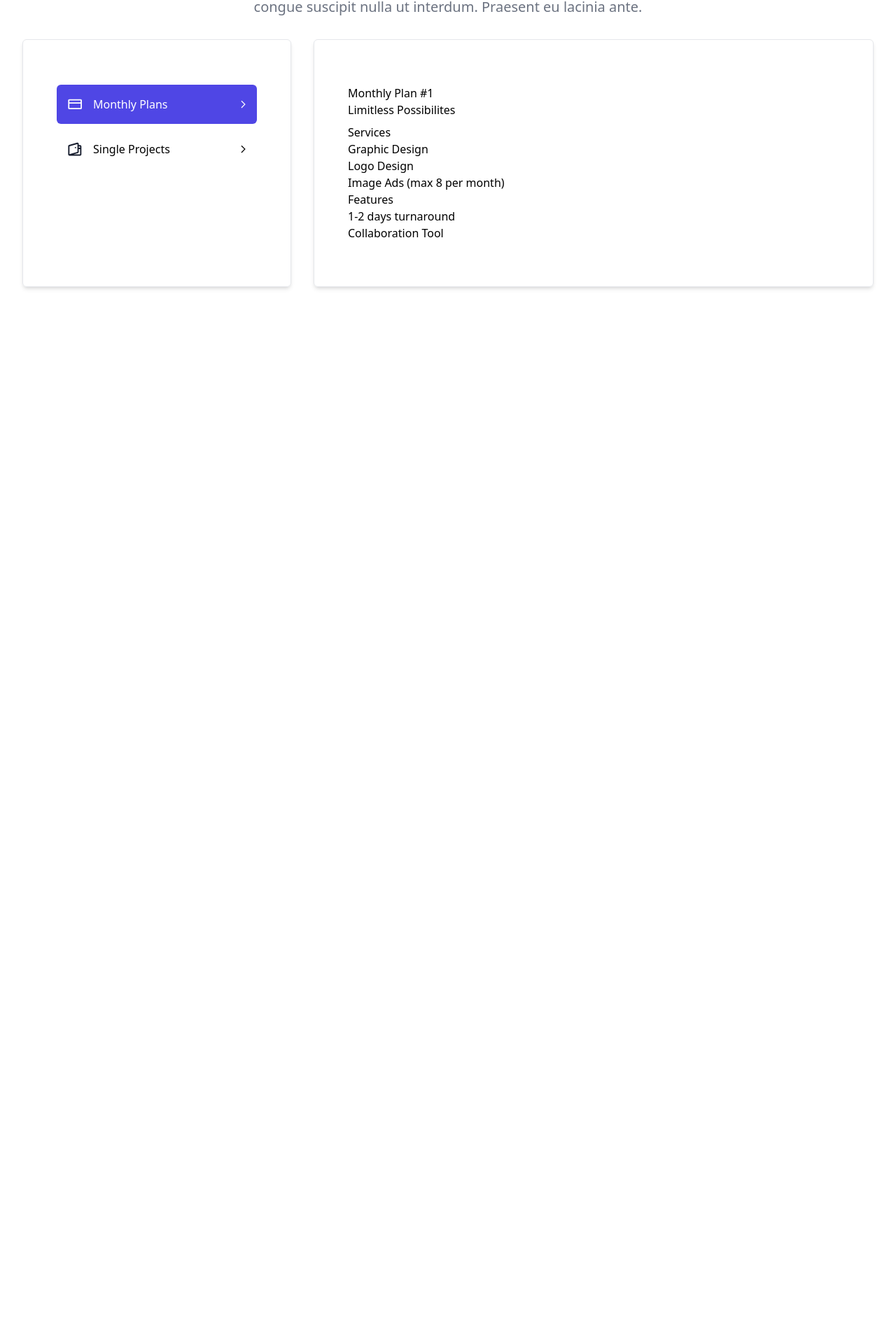
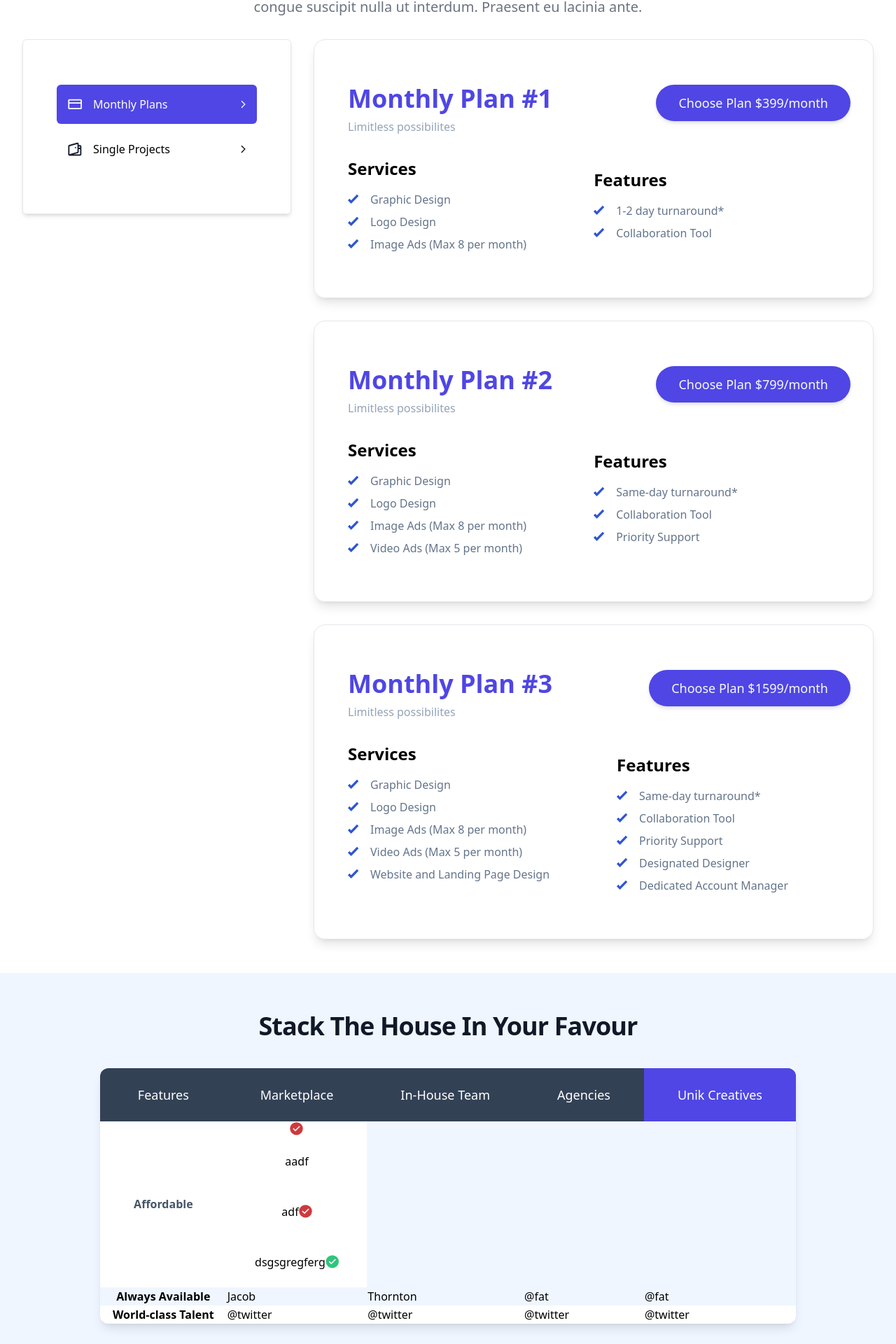
Before and after one commit to TsarPrince/UNIX-Creatives, a Next.js app: page / in a window 1280 px wide. Shown: the part 3231-5151 px from the top of the page at 70% size. Before the commit the page ends 3689 px from the top, so only its background shows below. Built offline with nearby package versions, Linux system fonts and the light colour scheme.

Commit message:
Added pricing and features

```diff
--- /dev/null
+++ b/components/Features.js
@@ -0,0 +1,66 @@
+import React from 'react'
+
+export const Features = () => {
+  return (
+    <div className="py-12 bg-blue-50">
+      <div className="max-w-7xl mx-auto px-4 sm:px-6 lg:px-8">
+        <div className="lg:text-center">
+          <p className="mt-2 text-3xl leading-8 font-bold tracking-tight text-gray-900 sm:text-4xl">Stack The House In Your Favour</p>
+        </div>
+
+        <div className="mt-10">
+          <table className="rounded-xl shadow-lg overflow-hidden mx-auto">
+            <thead>
+              <tr className="bg-slate-700 text-white">
+                <th scope="col" className='px-12 py-6 text-lg font-normal'>Features</th>
+                <th scope="col" className='px-12 py-6 text-lg font-normal'>Marketplace</th>
+                <th scope="col" className='px-12 py-6 text-lg font-normal'>In-House Team</th>
+                <th scope="col" className='px-12 py-6 text-lg font-normal'>Agencies</th>
+                <th scope="col" className='px-12 py-6 text-lg font-normal bg-indigo-600'>Unik Creatives</th>
+              </tr>
+            </thead>
+            <tbody>
+              <tr className="odd:bg-white even:bg-blue-50">
+                <th scope="row" className='text-slate-600 px-12  font-semibold'>Affordable</th>
+                <td className='px-12 flex justify-center items-center'>
+                  <svg width="19" height="19" viewBox="0 0 19 19" fill="none" xmlns="http://www.w3.org/2000/svg">
+                    <circle cx="9.48703" cy="9.34531" r="9.20761" fill="#CD3A3D" />
+                    <path fillRule="evenodd" clipRule="evenodd" d="M14.6237 6.58033L13.5287 5.48535L7.99963 11.0145L5.44544 8.46026L4.35046 9.55524L7.99963 13.2044L14.6237 6.58033Z" fill="white" />
+                  </svg>
+                </td>
+                <td className='p-6 flex justify-center items-center'>{'aadf'}</td>
+                <td className='p-6 flex justify-center items-center'>adf
+                  <svg width="19" height="19" viewBox="0 0 19 19" fill="none" xmlns="http://www.w3.org/2000/svg">
+                    <circle cx="9.48703" cy="9.34531" r="9.20761" fill="#CD3A3D" />
+                    <path fillRule="evenodd" clipRule="evenodd" d="M14.6237 6.58033L13.5287 5.48535L7.99963 11.0145L5.44544 8.46026L4.35046 9.55524L7.99963 13.2044L14.6237 6.58033Z" fill="white" />
+                  </svg>
+                </td>
+                <td className='p-6 flex justify-center items-center'>dsgsgregferg
+                  <svg width="19" height="19" viewBox="0 0 19 19" fill="none" xmlns="http://www.w3.org/2000/svg">
+                    <circle cx="9.7839" cy="9.34531" r="9.20761" fill="#2EC57C" />
+                    <path fillRule="evenodd" clipRule="evenodd" d="M14.9206 6.58033L13.8256 5.48535L8.29651 11.0145L5.74231 8.46026L4.64734 9.55524L8.29651 13.2044L14.9206 6.58033Z" fill="white" />
+                  </svg>
+                </td>
+              </tr>
+              <tr className="odd:bg-white even:bg-blue-50">
+                <th scope="row">Always Available</th>
+                <td>Jacob</td>
+                <td>Thornton</td>
+                <td>@fat</td>
+                <td>@fat</td>
+              </tr>
+              <tr className="odd:bg-white even:bg-blue-50">
+                <th scope="row">World-class Talent</th>
+                <td>@twitter</td>
+                <td>@twitter</td>
+                <td>@twitter</td>
+                <td>@twitter</td>
+              </tr>
+            </tbody>
+          </table>
+        </div>
+      </div>
+    </div>
+
+  )
+}
--- a/components/Pricing.js
+++ b/components/Pricing.js
@@ -1,7 +1,61 @@
 import React from 'react'
 import Image from 'next/image'
+import Link from 'next/link'
 
 export const Pricing = () => {
+
+  const monthlyPlans = [
+    {
+      title: 'Monthly Plan #1',
+      description: 'Limitless possibilites',
+      services: [
+        'Graphic Design',
+        'Logo Design',
+        'Image Ads (Max 8 per month)'
+      ],
+      features: [
+        '1-2 day turnaround*',
+        'Collaboration Tool'
+      ],
+      price: 399
+    },
+    {
+      title: 'Monthly Plan #2',
+      description: 'Limitless possibilites',
+      services: [
+        'Graphic Design',
+        'Logo Design',
+        'Image Ads (Max 8 per month)',
+        'Video Ads (Max 5 per month)'
+      ],
+      features: [
+        'Same-day turnaround*',
+        'Collaboration Tool',
+        'Priority Support'
+      ],
+      price: 799
+    },
+    {
+      title: 'Monthly Plan #3',
+      description: 'Limitless possibilites',
+      services: [
+        'Graphic Design',
+        'Logo Design',
+        'Image Ads (Max 8 per month)',
+        'Video Ads (Max 5 per month)',
+        'Website and Landing Page Design'
+      ],
+      features: [
+        'Same-day turnaround*',
+        'Collaboration Tool',
+        'Priority Support',
+        'Designated Designer',
+        'Dedicated Account Manager'
+      ],
+      price: 1599
+    },
+  ];
+
   return (
     <div className="py-12 bg-white">
       <div className="max-w-7xl mx-auto px-4 space-y-8 sm:px-6 lg:px-8">
@@ -9,7 +63,7 @@
 
           <div className='flex space-x-4'>
             <p className="text-3xl leading-8 font-bold tracking-tight text-gray-900 sm:text-4xl">Service Pricing</p>
-            {/* Pricing */}
+            {/* Pricing SVG */}
             <svg width="40" height="43" viewBox="0 0 40 43" fill="none" xmlns="http://www.w3.org/2000/svg">
               <path d="M23.9009 37.9708L23.8992 37.9725C23.8817 37.99 23.866 38.0047 23.852 38.017C23.8355 37.9983 23.8157 37.9767 23.7931 37.9541L2.85785 17.0189V8.68929L4.04021 7.50693C4.59915 8.01361 5.16343 8.50289 5.70303 8.93471C5.65215 9.20572 5.62505 9.48561 5.62505 9.77186C5.62505 12.2838 7.66471 14.3235 10.1767 14.3235C12.6886 14.3235 14.7283 12.2838 14.7283 9.77186C14.7283 7.25718 12.6945 5.21593 10.1767 5.21593C9.72588 5.21593 9.29163 5.28242 8.88164 5.40502C8.51902 4.90151 8.11575 4.3797 7.6935 3.85797L9.55601 1.99546L17.6132 1.7601L38.6048 22.7517C38.6436 22.7905 38.6512 22.8151 38.6555 22.8352C38.6622 22.8666 38.6652 22.9234 38.6474 23.0109C38.6192 23.1493 38.5571 23.2798 38.5155 23.3562L23.9009 37.9708ZM23.7699 38.0759C23.7698 38.0759 23.7703 38.0757 23.7713 38.0753L23.7699 38.0759ZM17.3912 1.53808L17.3917 1.53854C17.3915 1.53839 17.3914 1.53823 17.3912 1.53808L17.8942 1.03512L17.3912 1.53808ZM38.5911 23.2806L38.5902 23.2815L38.5911 23.2806Z" stroke="#2F55D4" strokeWidth="2" />
               <path d="M1.77018 1.0221C3.38801 2.72811 4.82571 4.37621 5.93172 5.76268C4.38098 4.36583 2.65287 2.63451 1.33491 1.23467C1.32671 1.15267 1.32721 1.09157 1.33101 1.04888C1.40479 1.02871 1.50769 1.01685 1.62426 1.01685C1.67417 1.01685 1.72325 1.01884 1.77018 1.0221ZM1.27546 1.06856C1.27437 1.06924 1.27378 1.06955 1.27376 1.06954C1.27373 1.06952 1.27428 1.06918 1.27546 1.06856Z" stroke="#2F55D4" strokeWidth="2" />
@@ -20,9 +74,10 @@
         </div>
 
         <div className="space-y-10 md:space-y-0 md:grid md:grid-cols-3 md:gap-x-8 sm:gap-y-10">
+          <div className='md:col-span-1'>
 
-          <div className='border rounded-md shadow-md px-12 py-16 space-y-2 md:col-span-1'>
-            <div className='bg-indigo-600 flex justify-between items-center rounded-md px-4 py-4'>
+            <div className='border rounded-md shadow-md px-12 py-16 space-y-2'>
+              <div className='bg-indigo-600 flex justify-between items-center rounded-md px-4 py-4 cursor-pointer hover:bg-indigo-700'>
                 <div className='flex space-x-4'>
                   <svg width="20" height="24" viewBox="0 0 20 15" fill="none" xmlns="http://www.w3.org/2000/svg">
                     <path fillRule="evenodd" clipRule="evenodd" d="M1.97235 0.293579H18.3496C19.2452 0.293579 19.9712 1.09215 19.9712 2.07725V12.7792C19.9712 13.7643 19.2452 14.5629 18.3496 14.5629H1.97235C1.07681 14.5629 0.35083 13.7643 0.35083 12.7792V2.07725C0.35083 1.09215 1.07681 0.293579 1.97235 0.293579ZM2.13448 6.53647V12.7793H18.1875V6.53647H2.13448ZM2.13448 4.75281H18.1875V2.07734H2.13448V4.75281Z" fill="white" />
@@ -35,7 +90,8 @@
                   </svg>
                 </div>
               </div>
-            <div className='bg-white flex justify-between items-center rounded-md px-4 py-4 hover:bg-slate-100'>
+
+              <div className='bg-white flex justify-between items-center rounded-md px-4 py-4 cursor-pointer hover:bg-slate-100'>
                 <div className='flex space-x-4'>
                   <svg width="20" height="24" viewBox="0 0 18 18" fill="none" xmlns="http://www.w3.org/2000/svg">
                     <path fillRule="evenodd" clipRule="evenodd" d="M11.7994 0.771625C12.7034 0.513342 13.6456 1.03679 13.9039 1.94078C13.9473 2.09287 13.9694 2.25027 13.9694 2.40845L13.9694 3.83354H15.6717C16.6119 3.83354 17.374 4.59569 17.374 5.53586V15.7498C17.374 16.6899 16.6119 17.4521 15.6717 17.4521H2.05315C1.11298 17.4521 0.35083 16.6899 0.35083 15.7498H0.373562C0.35845 15.6582 0.35083 15.5655 0.35083 15.4725V5.32671C0.35083 4.56666 0.854678 3.89869 1.58549 3.68989L11.7994 0.771625ZM7.27926 15.7498H15.6717V5.53586H13.9694L13.9694 7.23818H15.6717V8.9405H13.9694V12.5543C13.9694 13.3143 13.4655 13.9823 12.7347 14.1911L7.27926 15.7498ZM2.05315 5.32669V15.4725L12.2671 12.5542V2.40842L2.05315 5.32669ZM10.5649 7.238C10.5649 7.70808 10.1838 8.08916 9.71371 8.08916C9.24363 8.08916 8.86255 7.70808 8.86255 7.238C8.86255 6.76792 9.24363 6.38684 9.71371 6.38684C10.1838 6.38684 10.5649 6.76792 10.5649 7.238Z" fill="#161C2D" />
@@ -49,30 +105,63 @@
                 </div>
               </div>
             </div>
+          </div>
 
-          <div className='border rounded-md shadow-md px-12 py-16 space-y-2 md:col-span-2'>
-            <div>
-              <p>Monthly Plan #1</p>
-              <p>Limitless Possibilites</p>
+
+          <div className='md:col-span-2 space-y-8'>
+            {
+              monthlyPlans.map(plan => (
+                <div className='relative border rounded-2xl shadow-lg px-12 py-16 space-y-8' key={plan.title}>
+                  <div className='space-y-2 text-center md:text-left'>
+                    <p className='text-indigo-600 text-4xl font-bold'>{plan.title}</p>
+                    <p className='text-slate-400'>{plan.description}</p>
                   </div>
-            <div>
-              <div>
-                <p>Services</p>
-                <ul>
-                  <li>Graphic Design</li>
-                  <li>Logo Design</li>
-                  <li>Image Ads (max 8 per month)</li>
+                  <div className='space-y-4 md:flex md:space-x-24'>
+                    <div className='space-y-4'>
+                      <p className='text-2xl font-semibold'>Services</p>
+                      <ul className='text-slate-500 font-medium space-y-2'>
+                        {
+                          plan.services.map(service => (
+                            <li key={service}>
+                              <span className='inline-block mr-4'>
+                                <svg width="16" height="14" viewBox="0 0 16 14" fill="none" xmlns="http://www.w3.org/2000/svg">
+                                  <path d="M15.0213 2.84733L13.1666 0.940955C13.1043 0.876927 13.0197 0.840942 12.9315 0.840942C12.8433 0.840942 12.7586 0.876927 12.6963 0.940955L4.86332 8.97498C4.801 9.03901 4.7164 9.07499 4.62817 9.07499C4.53993 9.07499 4.45533 9.03901 4.39302 8.97498L2.53839 7.0686C2.47607 7.00457 2.39147 6.96859 2.30324 6.96859C2.215 6.96859 2.1304 7.00457 2.06809 7.0686L0.213455 8.97498C0.0837963 9.10792 0.0837963 9.32341 0.213455 9.45634L4.39302 13.7409C4.45533 13.805 4.53993 13.8409 4.62817 13.8409C4.7164 13.8409 4.801 13.805 4.86332 13.7409L15.0213 3.32393C15.1479 3.19156 15.1479 2.97971 15.0213 2.84733Z" fill="#2F55D4" />
+                                </svg>
+                              </span>
+                              {service}
+                            </li>
+                          ))
+                        }
                       </ul>
                     </div>
-              <div>
-                <p>Features</p>
-                <ul>
-                  <li>1-2 days turnaround</li>
-                  <li>Collaboration Tool</li>
+                    <div className='space-y-4'>
+                      <p className='text-2xl font-semibold'>Features</p>
+                      <ul className='text-slate-500 font-medium space-y-2'>
+                        {
+                          plan.features.map(feature => (
+                            <li key={feature}>
+                              <span className='inline-block mr-4'>
+                                <svg width="16" height="14" viewBox="0 0 16 14" fill="none" xmlns="http://www.w3.org/2000/svg">
+                                  <path d="M15.0213 2.84733L13.1666 0.940955C13.1043 0.876927 13.0197 0.840942 12.9315 0.840942C12.8433 0.840942 12.7586 0.876927 12.6963 0.940955L4.86332 8.97498C4.801 9.03901 4.7164 9.07499 4.62817 9.07499C4.53993 9.07499 4.45533 9.03901 4.39302 8.97498L2.53839 7.0686C2.47607 7.00457 2.39147 6.96859 2.30324 6.96859C2.215 6.96859 2.1304 7.00457 2.06809 7.0686L0.213455 8.97498C0.0837963 9.10792 0.0837963 9.32341 0.213455 9.45634L4.39302 13.7409C4.45533 13.805 4.53993 13.8409 4.62817 13.8409C4.7164 13.8409 4.801 13.805 4.86332 13.7409L15.0213 3.32393C15.1479 3.19156 15.1479 2.97971 15.0213 2.84733Z" fill="#2F55D4" />
+                                </svg>
+                              </span>
+                              {feature}
+                            </li>
+                          ))
+                        }
                       </ul>
                     </div>
                   </div>
+                  <div className='text-center lg:absolute lg:top-0 lg:right-0 lg:-translate-x-8 lg:translate-y-8'>
+                    <button className='bg-indigo-600 text-slate-50 text-lg px-8 py-3 rounded-full shadow-md font-medium select-none hover:shadow-lg hover:bg-indigo-700'>
+                      <Link href='/'><a>Choose Plan ${plan.price}/month</a></Link>
+                    </button>
                   </div>
+                </div>
+              ))
+            }
+          </div>
+
 
         </div>
       </div>
--- a/pages/index.js
+++ b/pages/index.js
@@ -2,9 +2,10 @@
 import { Header } from '../components/Header'
 import { Navbar } from '../components/Navbar'
 import { Services } from '../components/Services'
-import { Projects } from '../components/Projects'
+import { Works } from '../components/Works'
 import { HowItWorks } from '../components/HowItWorks'
 import { Pricing } from '../components/Pricing'
+import { Features } from '../components/Features'
 
 export default function Home() {
   return (
@@ -18,9 +19,10 @@
       <Navbar />
       <Header />
       <Services />
-      <Projects />
+      <Works />
       <HowItWorks />
       <Pricing />
+      <Features />
 
     </div>
   )
```
Also changed, not shown: components/Works.js. Lines whose indentation alone changed are shown as unchanged.
